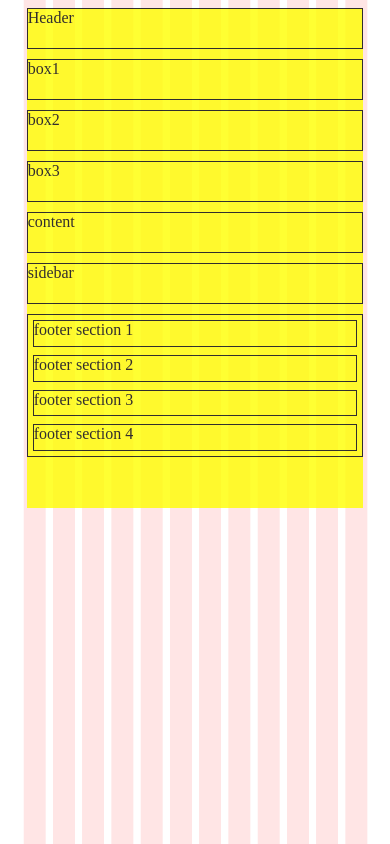
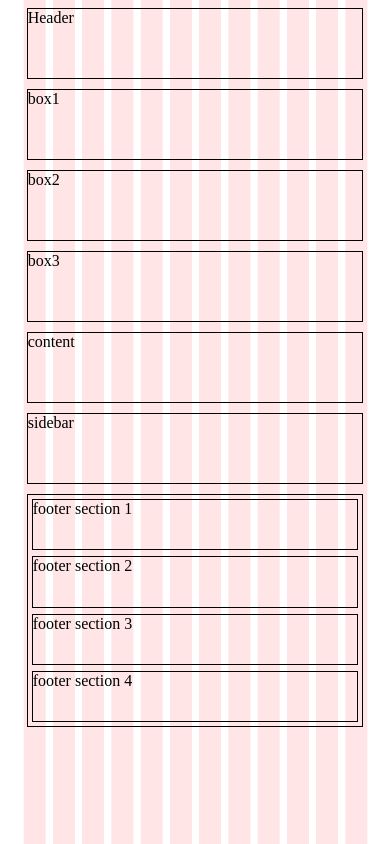
Before and after one commit to yulia-gutorova/CSS_grids, a plain HTML site: page index.html in a window 390 px wide. Drawn offline with Linux system fonts and the light colour scheme.

Commit message:
final commit

```diff
--- a/css/style.css
+++ b/css/style.css
@@ -72,22 +72,9 @@ body {
 }
 
 
-
 /*-------------------------------------------------------------
 *************************   MEDIA QUERIES  ********************
 --------------------------------------------------------------*/
-
-/*-------------------------------------------------------------
-/*                         Normal desktops
---------------------------------------------------------------*/
-@media screen and (min-width: 1200px)
-{
-        .main_container{
-		 background-color: coral;
-		opacity: 80%;
-	}
-}
-
 
 /*-------------------------------------------------------------
 /*                         Small desktops
@@ -95,10 +82,6 @@ body {
 
 @media screen and (max-width: 1200px)
 {
-        .main_container{
-		background-color: skyblue;
-		opacity: 80%;
-	}
 
 	/*---------------------- Box sections --------------------*/
 
@@ -133,7 +116,6 @@ body {
 @media screen and (max-width: 960px)
 {
 	.main_container{
-		background-color: green;
 		grid-template-rows: repeat(5, 1fr);
 	}
 
@@ -180,8 +162,7 @@ body {
 {
 
 	.main_container{
-		background-color: yellow;
-		opacity: 80%;
+		min-height: 800px;
 		grid-template-rows: repeat(10, 1fr);
 	}
 
@@ -220,7 +201,7 @@ body {
 		grid-row: 7 / 10;
 		grid-template-columns: 1fr;
 		grid-template-rows: repeat(4, 1fr);
-		padding: 5px;
-		row-gap: 8px;
+		padding: 4px;
+		row-gap: 6px;
 	}
 }
```
Also changed, not shown: index.html (+2 -0 lines).
